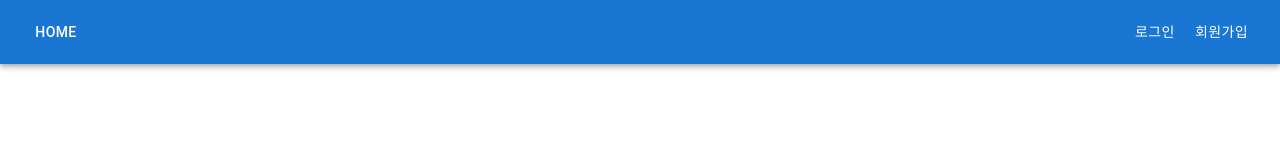
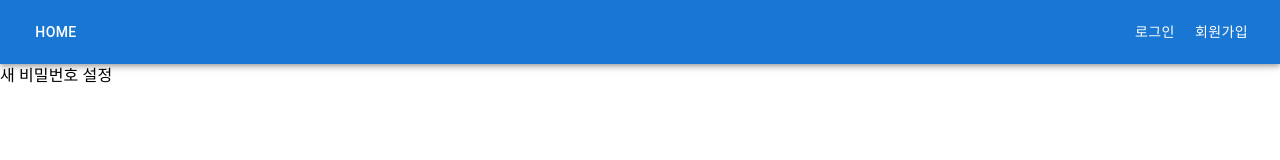
Before and after one commit to HanSeongJun/Our_Spring_Project, a React (Create React App) app in the folder src/main/frontend/: page /user/NewUserPassword in a window 1280 px wide. Before the commit this address had no page. Shown: the top 160 px of the page. Built offline with nearby package versions, Linux system fonts and the light colour scheme.

Commit message:
새 비밀번호 설정 페이지 추가 FEAT NewUserPassword.js, NewUserPassword.css

```diff
--- a/src/main/frontend/src/App.js
+++ b/src/main/frontend/src/App.js
@@ -16,6 +16,7 @@ import Navbar from "./components/Navbar";
 import FindId from "./components/User/FindId";
 import FindUserId from "./components/User/FindUserId";
 import FindPassword from "./components/User/FindPassword";
+import NewUserPassword from "./components/User/NewUserPassword";
 
 function App() {
     return(
@@ -34,6 +35,7 @@ function App() {
                     <Route path="/user/FindId" element={<FindId />} />
                     <Route path="/user/FindUserId" element={<FindUserId />} />
                     <Route path="/user/FindPassword" element={<FindPassword />} />
+                    <Route path="/user/NewUserPassword" element={<NewUserPassword />} />
 
                     // Map
                     <Route path='/home' element = {<Home />} />
--- a/src/main/frontend/src/components/User/FindPassword.js
+++ b/src/main/frontend/src/components/User/FindPassword.js
@@ -24,7 +24,7 @@ export default function FindPassword() {
                         인증
                     </Button>
                 </Box>
-                <Link to="/user/FindUserId">
+                <Link to="/user/NewUserPassword">
                     <Button type="submit" variant="contained" size="large" className="input">
                         비밀번호 찾기
                     </Button>
--- /dev/null
+++ b/src/main/frontend/src/components/User/NewUserPassword.js
@@ -0,0 +1,13 @@
+import * as React from 'react';
+
+import './styles/NewUserPassword.css';
+import {Typography} from "@mui/material";
+
+export default function NewUserPassword() {
+
+    return (
+        <div>
+            <Typography >새 비밀번호 설정</Typography>
+        </div>
+    );
+}
```
Also changed, not shown: src/main/frontend/src/components/User/styles/NewUserPassword.css (added).
